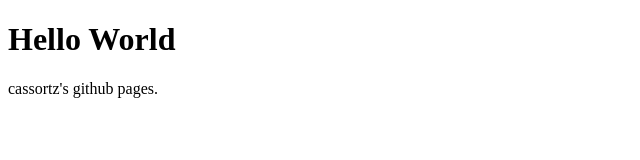
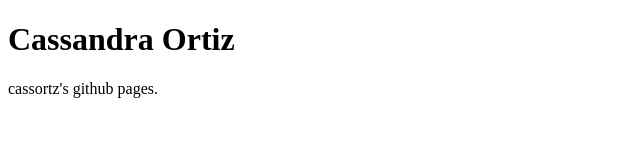
Before and after one commit to cassortz/cassortz.github.io, a plain HTML site: page index.html in a window 1280 px wide. Shown: the whole page, without its empty margins (0-640 px from the left). Drawn offline with Linux system fonts and the light colour scheme.

Commit message:
Test
Changed one line

```diff
--- a/index.html
+++ b/index.html
@@ -1,7 +1,7 @@
 <!DOCTYPE html>
 <html>
 <body>
-<h1>Hello World</h1>
+<h1>Cassandra Ortiz</h1>
 <p>cassortz's github pages.</p>
 </body>
 </html>
```
